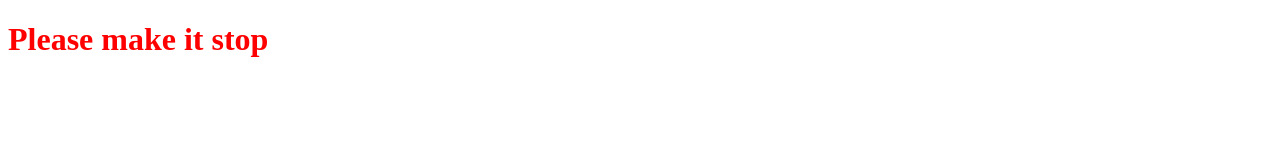
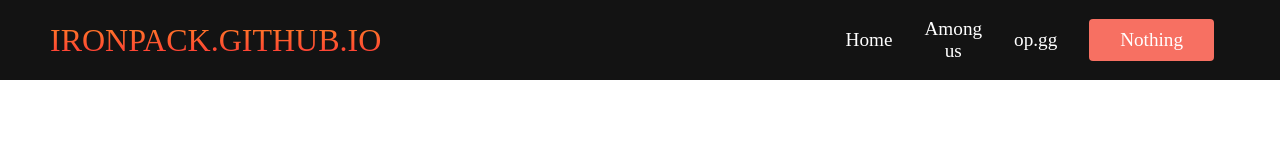
Before and after one commit to ironpack1/ironpack1.github.io, a plain HTML site: page index.html in a window 1280 px wide. Drawn offline with Linux system fonts and the light colour scheme.

Commit message:
simple template

```diff
--- a/index.html
+++ b/index.html
@@ -8,6 +8,36 @@
     <link rel="stylesheet" href="styles.css">
 </head>
 <body>
-    <h1>Please make it stop</h1>
+    <nav class="navbar">
+        <div class="navbar__container">
+            <a href="/" id="navbar__logo">IRONPACK.GITHUB.IO</a>
+            <div class="navbar__toggle" id="mobile-menu">
+                <span class="bar"></span><span class="bar"></span>
+                <span class="bar"></span>
+            </div>
+            <ul class="navbar__menu">
+                <li class="navbar__item">
+                    <a href="/" class="navbar__links">
+                        Home
+                    </a>
+                </li>
+                <li class="navbar__item">
+                    <a href="/" class="navbar__links">
+                        Among us
+                    </a>
+                </li>
+                <li class="navbar__item">
+                    <a href="https://na.op.gg/summoners/na/Ir0npack" class="navbar__links">
+                        op.gg
+                    </a>
+                </li>
+                <li class="navbar__btn">
+                    <a href="/" class="button">
+                        Nothing
+                    </a>
+                </li>
+            </ul>
+        </div>
+    </nav>
 </body>
 </html>
--- a/styles.css
+++ b/styles.css
@@ -1,4 +1,114 @@
-h1
+*
 {
-    color: red;
+    box-sizing: border-box;
+    margin: 0;
+    padding: 0;
+    font-family:'Times New Roman', Times, serif;
 }
+
+.navbar
+{
+    background: #131313;
+    height: 80px;
+    display: flex;
+    justify-content: center;
+    align-items: center;
+    font-size: 1.2rem;
+    position: sticky;
+    top: 0;
+    z-index: 999;
+}
+
+.navbar__container
+{
+    display: flex;
+    justify-content: space-between;
+    height: 80px;
+    z-index: 1;
+    width: 100%;
+    max-width: 1300px;
+    margin: 0 auto;
+    padding: 0 50px;
+}
+
+#navbar__logo
+{
+    background-color: #ff8177;
+    background-image:  linear-gradient(to top, #ff0844 0%, #ffb119 100%);
+    background-size: 100%;
+    -webkit-background-clip: text;
+    -moz-background-clip: text;
+    -webkit-text-fill-color: transparent;
+    -moz-text-fill-folor: transparent;
+    display: flex;
+    align-items: center;
+    cursor: pointer;
+    text-decoration: none;
+    font-size: 2rem;
+}
+
+.fa-gem
+{
+    margin-right: 0.5rem;
+}
+
+.navbar__menu
+{
+    display: flex;
+    align-items: center;
+    list-style: none;
+    text-align: center;
+}
+
+.navbar_item
+{
+    height: 80px;
+}
+
+.navbar__links
+{
+    color: #fff;
+    display: flex;
+    align-items: center;
+    justify-content: center;
+    text-decoration: none;
+    padding: 0 1rem;
+    height: 100%;
+}
+
+.navbar__btn
+{
+    display: flex;
+    justify-content: center;
+    align-items: center;
+    padding: 0 1rem;
+    width: 100%;
+}
+
+.button
+{
+    display: flex;
+    justify-content: center;
+    align-items: center;
+    text-decoration: none;
+    padding: 10px 20px;
+    height: 100%;
+    width: 100%;
+    border: none;
+    outline: none;
+    border-radius: 4px;
+    background: #f77062;
+    color: #fff;
+}
+
+.button:hover
+{
+    background: #4837ff;
+    transition: all 0.3 ease;
+}
+
+.navbar__links:hover
+{
+    color: #f77062;
+    transition: all 0.3s ease;
+}
```
